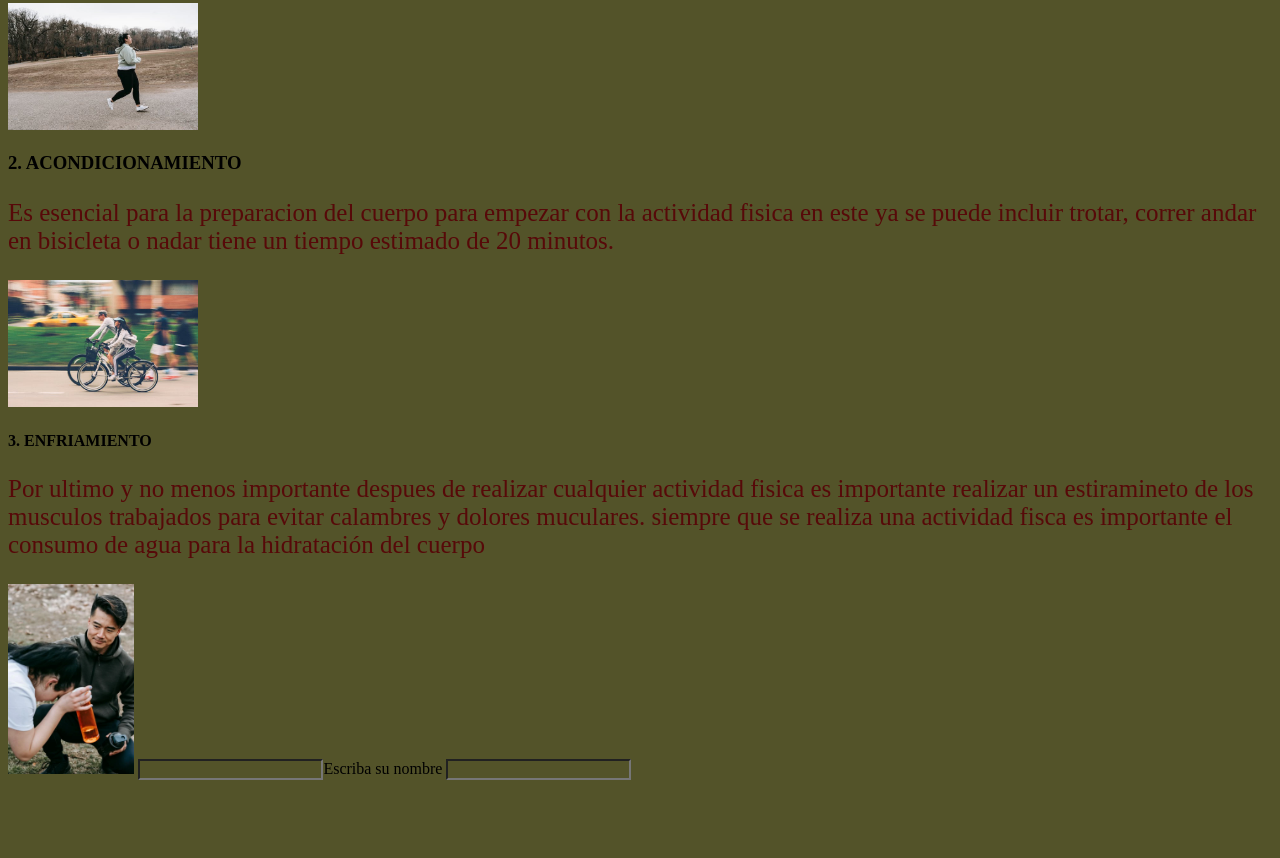
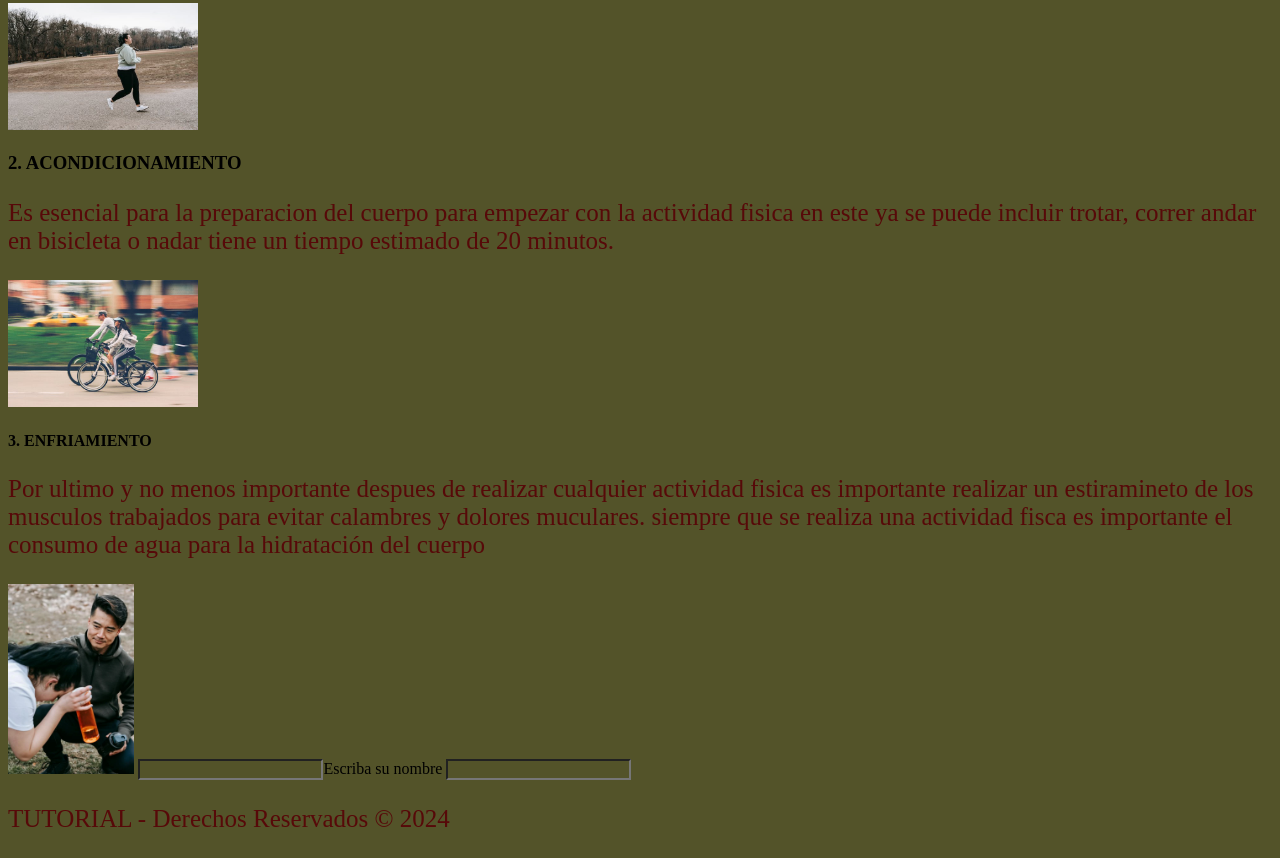
Before and after one commit to Fabiomatallana/SENA-TRACTO, a plain HTML site: page index.html in a window 1280 px wide. Shown: the part 788-1646 px from the top of the page. Before the commit the page ends 1576 px from the top, so only its background shows below. Drawn offline with Linux system fonts and the light colour scheme.

Commit message:
Agregado copyright en index

```diff
--- a/index.html
+++ b/index.html
@@ -53,4 +53,7 @@
      <input type="=password"><br>
 
     </body>
+    <footer>
+      <p>TUTORIAL - Derechos Reservados &copy; 2024</p>
+    </footer>
 </html>
```
